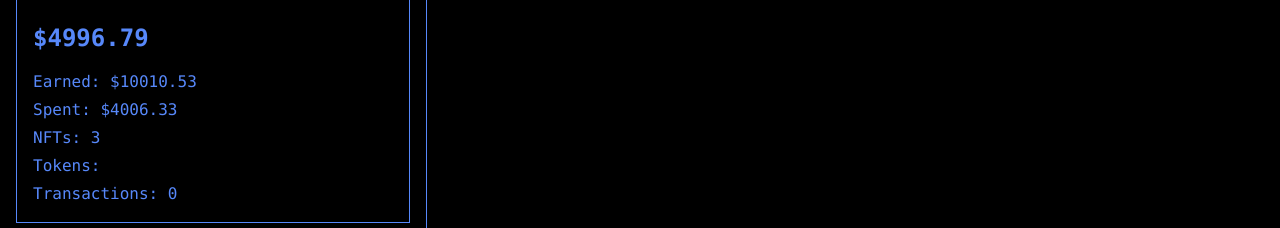
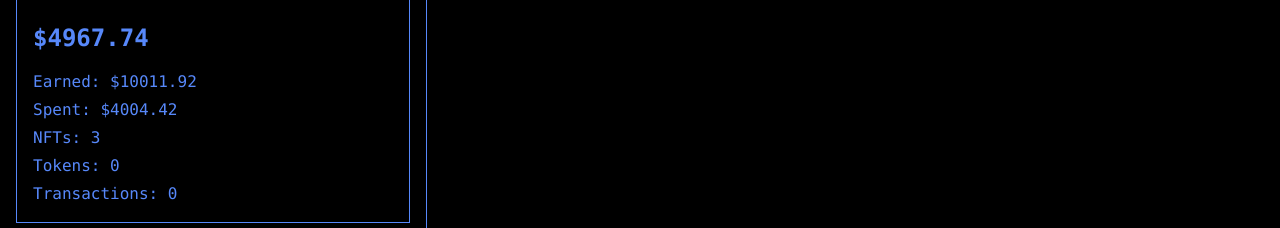
Before and after one commit to mindapivessa/based-agent-demo, a Next.js app: page / in a window 1280 px wide. Shown: the part 330-558 px from the top of the page. Built offline with nearby package versions, Linux system fonts and the light colour scheme.

Commit message:
included tokensOwned property when updating the state

```diff
--- a/app/page.tsx
+++ b/app/page.tsx
@@ -79,6 +79,7 @@ export default function Component() {
         earned: prev.earned + Math.random() * 10,
         spent: prev.spent + Math.random() * 5,
         nftsOwned: prev.nftsOwned + (Math.random() > 0.95 ? 1 : 0),
+        tokensOwned: prev.tokensOwned + (Math.random() > 0.98 ? 1 : 0),
         transactions: prev.transactions,
         thoughts: prev.thoughts
       }))
```
